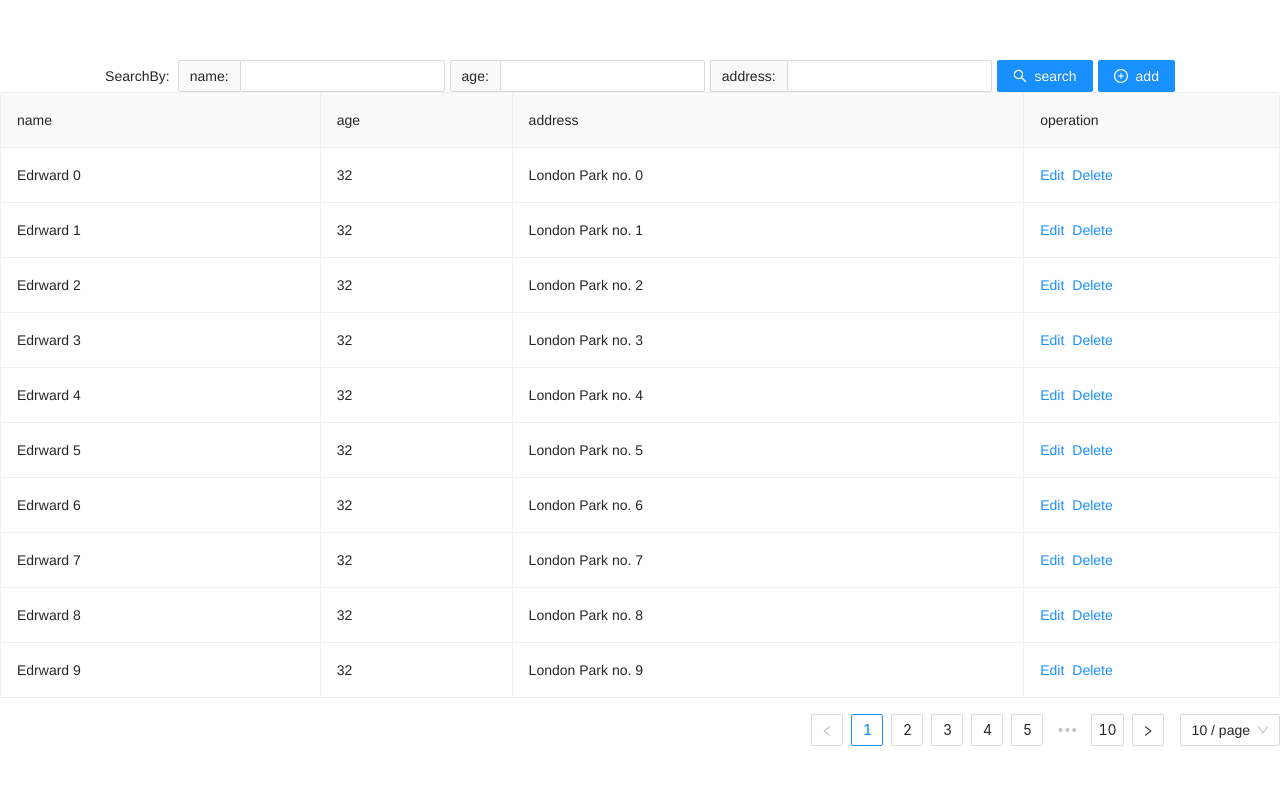
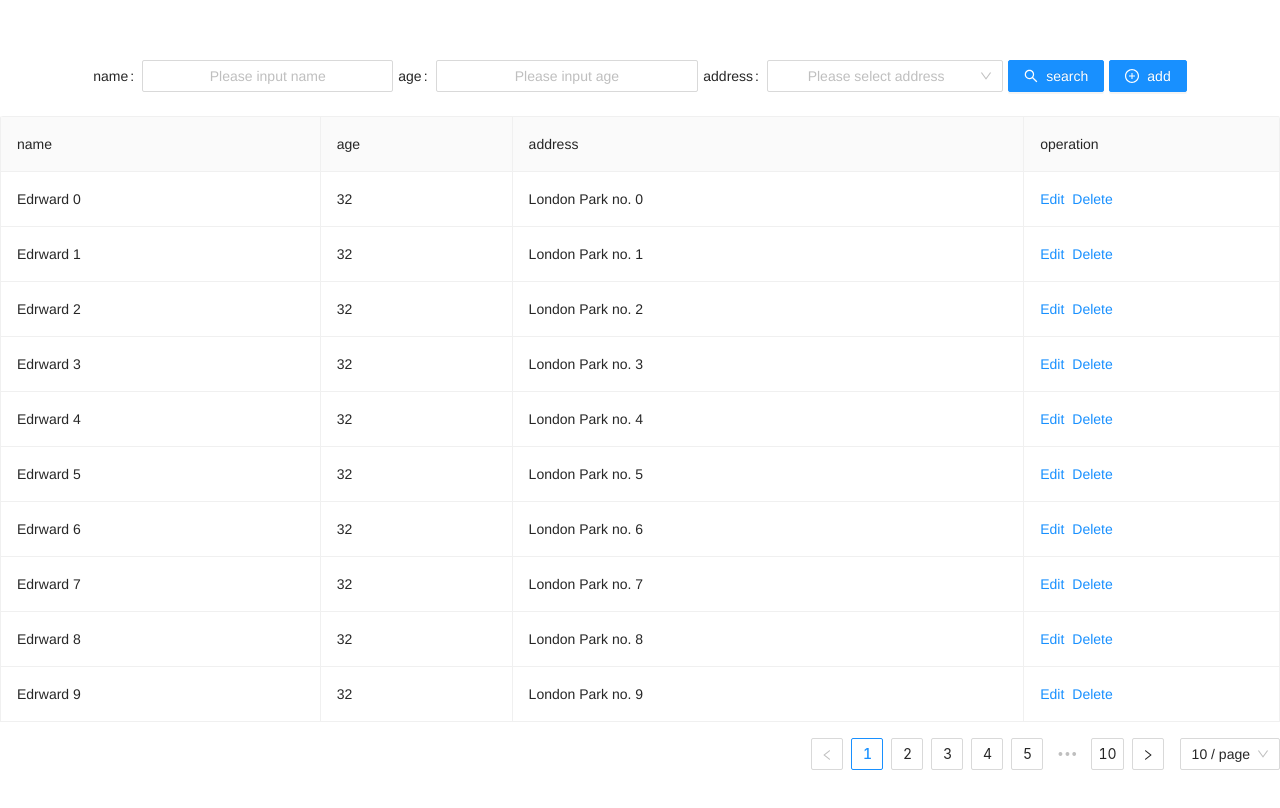
Before and after one commit to hzhdl/frontwork, a Vue app: page / in a window 1280 px wide. Shown: the top 808 px of the page. Built offline with nearby package versions, Linux system fonts and the light colour scheme.

Commit message:
修改搜索栏中address为级联选择框（搜索和新增功能未实现）

```diff
--- a/src/views/edit_vfor.vue
+++ b/src/views/edit_vfor.vue
@@ -1,28 +1,42 @@
 <template>
   <a-form ref="searchRef" :model="formSearch" label-width="100px">
     <a-space>
-      SearchBy:
+
       <a-row :gutter="5">
           <a-col :span="6.5">
+            <a-form-item
+            label="name"
+            name="name"
+            style="width: 300px"
+          >
               <a-input
-              addon-before="name:"
               v-model:value = "formSearch.nameSearch"
               ref="nameSearch"
+              placeholder="Please input name"
               ></a-input>
+              </a-form-item>
           </a-col>
           <a-col :span="6.5">
+            <a-form-item
+            label="age"
+            name="age"
+            style="width: 300px"
+          >
               <a-input
-              addon-before="age:"
               v-model:value = "formSearch.ageSearch"
               ref="searchAge"
-              ></a-input>
+              placeholder="Please input age"
+              >age：</a-input>
+              </a-form-item>
           </a-col>
           <a-col :span="6.5">
-              <a-input
-              addon-before="address:"
-              v-model:value = "formSearch.addressSearch"
-              ref="searchAddress"
-              ></a-input>
+            <a-form-item
+            label="address:"
+            name="address"
+            style="width: 300px"
+          >
+              <a-cascader v-model:value="formSearch.address" :options="options" placeholder="Please select address" />
+              </a-form-item>
           </a-col>
           <a-col>
               <a-button
@@ -80,7 +94,7 @@
   <!-- 数据列表 -->
     <a-table :columns="columns" :data-source="dataSource" bordered>
 
-      <template v-for="col in ['name', 'age', 'address']" #[col]="{ text, record }" :key="col">
+      <template v-for="col in ['name', 'age', 'address']" #[col]="{ text, record }" :key="col" :rules="rulesEdit">
         <div>
           <a-input
             v-if="editableData[record.key]"
@@ -148,6 +162,24 @@
             value: 'zhonghuamen',
             label: 'Zhong Hua Men',
           },
+          {
+            value: 'jimingi',
+            label: 'Ji Ming Si',
+          },
+        ],
+      },
+      {
+        value: 'suzhou',
+        label: 'Suzhou',
+        children: [
+          {
+            value: 'guanqianjie',
+            label: 'Guan Qian Street',
+          },
+          {
+            value: 'pingjiangsu',
+            label: 'Ping Jiang Road',
+          },
         ],
       },
     ],
@@ -200,12 +232,13 @@
   }
 
   export default defineComponent({
+    //图标组件
     components: {
     SearchOutlined,
     PlusCircleOutlined,
   },
     setup() {
-      //查询条件表单
+      //查询条件表单初始化
       const searchRef = ref()
       const formSearch = reactive(
       {
@@ -215,7 +248,7 @@
       }
     )
 
-    //信息添加表单
+    //信息添加表单初始化
     const loading = ref(false)
     const visible = ref(false)
 
@@ -229,6 +262,7 @@
       }
     )
 
+    //添加表单的必填项校验
     const rules = {
       name: [
         { required: true, trigger: ['blur', 'change'], message: 'Please input your name' }
@@ -241,27 +275,31 @@
       ]
     }
 
+    //编辑表格某一条记录内容时的必填项校验(未实现)
+    const rulesEdit = {
+      /*editableData[key]: [
+        { required: true, trigger: ['blur', 'change'], message: 'Please input your address' }
+      ]*/
+    }
+
 
       const dataSource = ref(data);
       const editableData = reactive({});
 
-      const add = () => {
-        //editableData[key] = cloneDeep(dataSource.value.filter(item => key === item.key)[0]);
-      };
-
+    //数据编辑
       const edit = key => {
         editableData[key] = cloneDeep(dataSource.value.filter(item => key === item.key)[0]);
       };
-
+      //数据删除
       const onDelete = key => {
       dataSource.value = dataSource.value.filter(item => item.key !== key);
     };
-
+    //编辑后保存
       const save = key => {
         Object.assign(dataSource.value.filter(item => key === item.key)[0], editableData[key]);
         delete editableData[key];
       };
-
+      //取消编辑
       const cancel = key => {
         delete editableData[key];
       };
@@ -284,14 +322,15 @@
           console.log('error', error)
         })
     }
-
+    //数据添加表单重置
     const resetForm = () => {
       addRef.value.resetFields()
     }
+    //数据添加弹窗显示
     const showModal = () => {
       visible.value = true
     }
-
+  //取消添加数据
     const handleCancel = () => {
       visible.value = false
       addRef.value.resetFields()
@@ -321,9 +360,7 @@
       formAdd,
       addRef,
       rules,
-      value: ref({
-        value: '1'
-      }),
+      rulesEdit,
       options,
       resetForm
 
@@ -338,4 +375,9 @@
   .delete-row-operations a {
     margin-right: 8px;
   }
+
+  /*设置input的placeholder文字居中 */
+  input::input-placeholder { text-align: center }
+  input::-ms-input-placeholder{text-align: center;}
+  input::-webkit-input-placeholder{text-align: center;}
   </style>
```
